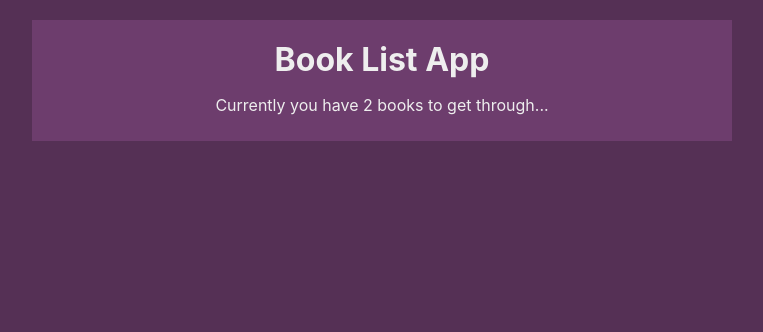
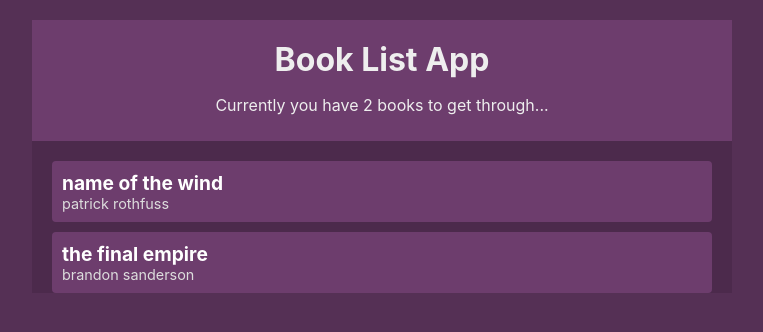
Before and after one commit to smeraldoflower/book-list-app, a React (Create React App) app in the folder booklist/: page / in a window 1280 px wide. Shown: the top 332 px of the page, without its empty margins (258-1021 px from the left). Built offline with nearby package versions, Linux system fonts and the light colour scheme.

Commit message:
added BookList and BookDetails components + styling updates

```diff
--- a/booklist/src/App.js
+++ b/booklist/src/App.js
@@ -1,4 +1,5 @@
 import React from 'react';
+import BookList from './components/BookList';
 import Navbar from './components/Navbar';
 import BookContextProvider from './contexts/BookContext';
 
@@ -7,6 +8,7 @@
     <div className="App">
       <BookContextProvider>
         <Navbar/>
+        <BookList/>
       </BookContextProvider>
     </div>
   );
--- a/booklist/src/components/BookDetails.js
+++ b/booklist/src/components/BookDetails.js
@@ -0,0 +1,14 @@
+import React, {useContext} from 'react';
+import { BookContext } from '../contexts/BookContext';
+
+const BookDetails = ({ book }) => {
+    const { removeBook } = useContext(BookContext);
+    return (
+        <li onClick = {() => removeBook(book.id)}>
+            <div className="title">{book.title}</div>
+            <div className="author">{book.author}</div>
+        </li>
+    );
+}
+
+export default BookDetails;
--- a/booklist/src/components/BookList.js
+++ b/booklist/src/components/BookList.js
@@ -0,0 +1,21 @@
+import React, { useContext } from 'react';
+import { BookContext } from '../contexts/BookContext';
+import BookDetails from './BookDetails';
+
+const BookList = () => {
+    const { books } = useContext(BookContext);
+    return books.length ? (
+        <div className="book-list">
+            <ul>
+                {books.map(book => {
+                    return (<BookDetails book={book} key={book.id} />);
+                })}
+            </ul>
+        </div>
+
+    ) : (
+            <div className="empty">No books to read. Hello free time :)</div>
+        )
+}
+
+export default BookList;
--- a/booklist/src/index.css
+++ b/booklist/src/index.css
@@ -25,3 +25,35 @@
 .navbar h1{
   margin: 10px 0;
 }
+
+.book-list{
+  margin: 20px;
+}
+.book-list ul{
+  padding: 0;
+  list-style-type: none;
+}
+.book-list li{
+  background: #6d3d6d;
+  border-radius: 4px;
+  padding: 10px;
+  cursor: pointer;
+  margin: 10px 0;
+}
+.book-list li:hover{
+  opacity: 0.7;
+  text-decoration: line-through;
+}
+.book-list .title{
+  font-weight: bold;
+  color: #fff;
+  font-size: 1.2em;
+}
+.book-list .author{
+  font-size: 0.9em;
+  color: #ddd;
+}
+.empty{
+  margin: 20px;
+  text-align: center;
+}
```
